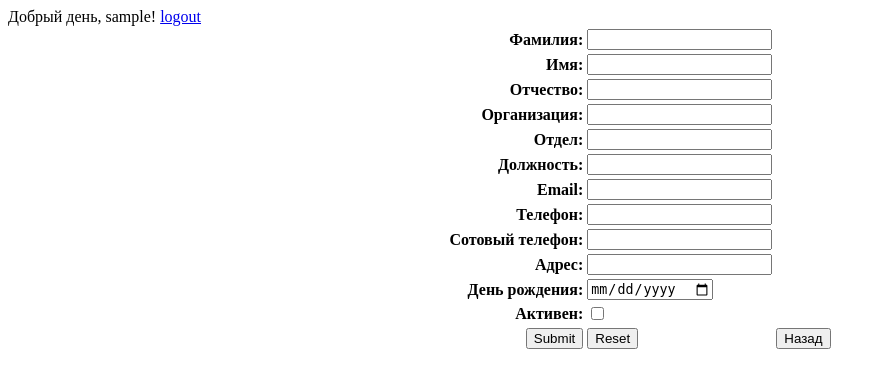
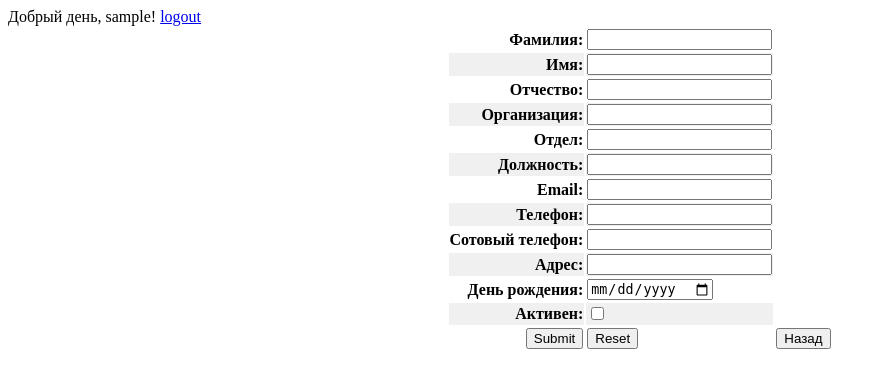
Before and after one commit to wf72/itacc, a Django app: page /addressbook/add/ in a window 1280 px wide. Shown: the top 388 px of the page, without its empty margins (0-886 px from the left). Run offline with Django 3.2, Linux system fonts and the light colour scheme; the visitor is signed in with stand-in values (Sample User, id 1).

Commit message:
немного исправил

```diff
--- a/addressbook/templates/addressbook/base.html
+++ b/addressbook/templates/addressbook/base.html
@@ -11,6 +11,9 @@
   margin-top: -225px; /* Отрицательный отступ от верхнего края страницы, должен равняться половине высоты блока со знаком минус */
   margin-left: -225px; /* Отрицательный отступ от левого края страницы, должен равняться половине высоты блока со знаком минус */
 }
+   tr:nth-child(2n) {
+    background: #f0f0f0; /* Цвет фона */
+   }
     </style>
     <meta charset="UTF-8">
     <title></title>
--- a/addressbook/views.py
+++ b/addressbook/views.py
@@ -40,7 +40,6 @@ def search_contact(search_string):
     :param search_string:
     :return:
     """
-    #search_string=search_string.lower()
     return Contact.objects.filter( Q(lastname__icontains=search_string) | Q(firstname__icontains=search_string) | Q(fathername__icontains=search_string) )
 
 
```
